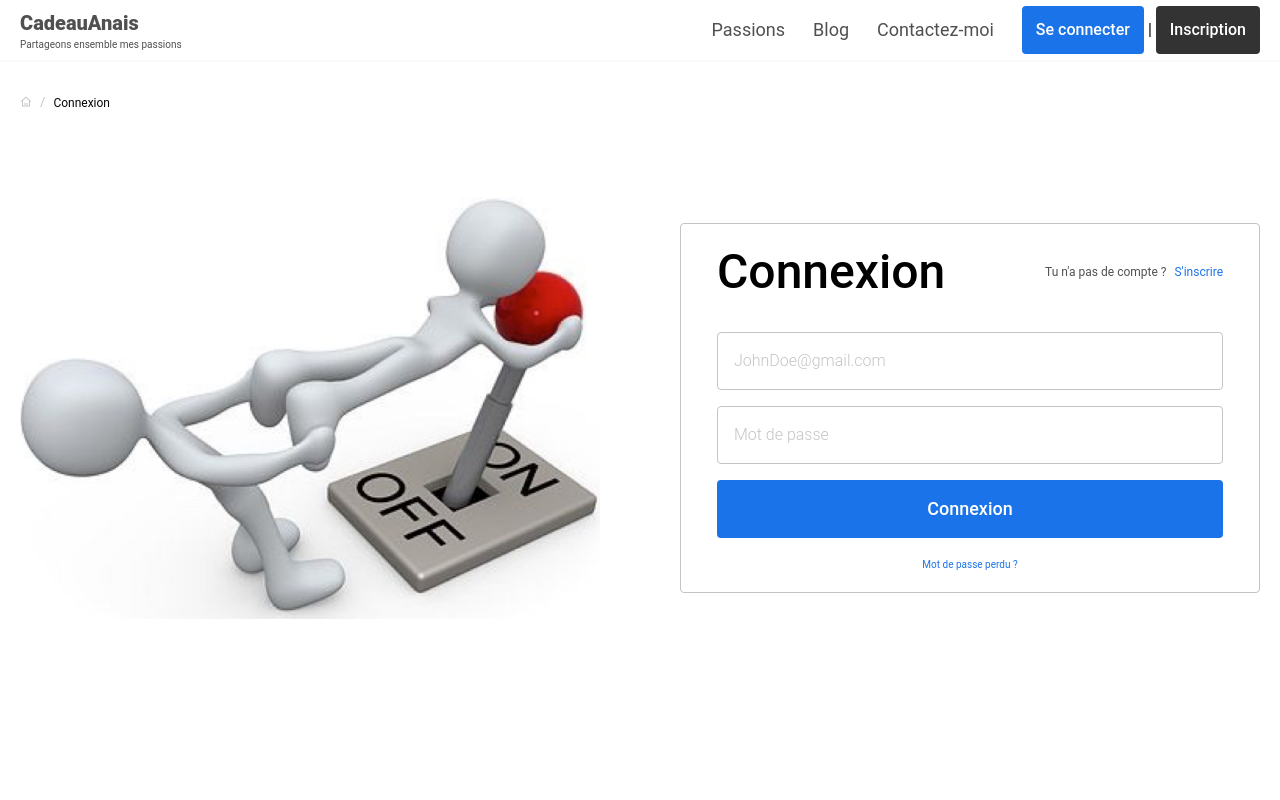
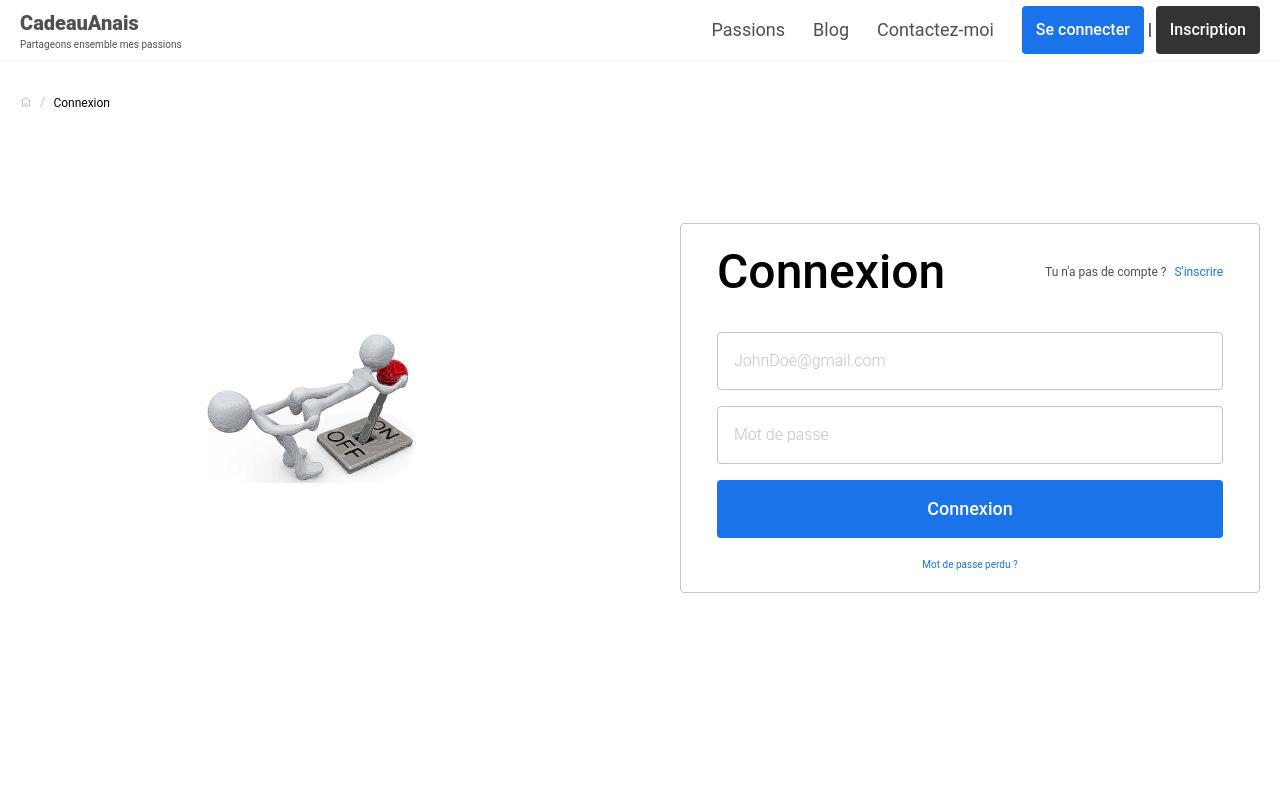
Before and after one commit to lespacito/anaisrepo, a Next.js app: page /connexion in a window 1280 px wide. Shown: the top 800 px of the page. Built offline with nearby package versions, Linux system fonts and the light colour scheme; no server answers.

Commit message:
bohnomme svg

```diff
--- a/app/ui/modules/authentification/forget-password/forget-password.view.tsx
+++ b/app/ui/modules/authentification/forget-password/forget-password.view.tsx
@@ -18,7 +18,7 @@ export const ForgetPasswordView = ({ form }: Props) => {
           <div className="relative w-full h-[532px]">
             <Image
               fill
-              src={"/assets/img/bohnomme.png"}
+              src={"/assets/img/bohnomme.svg"}
               alt="bohnomme blanc"
               className="object-scale-down"
             />
@@ -34,7 +34,7 @@ export const ForgetPasswordView = ({ form }: Props) => {
                 <Link href="/connexion">Se connecter</Link>
               </Typography>
             </div>
-            <ForgotForm form={form}/>
+            <ForgotForm form={form} />
           </Box>
         </div>
       </Container>
--- a/app/ui/modules/authentification/login/login.view.tsx
+++ b/app/ui/modules/authentification/login/login.view.tsx
@@ -18,7 +18,7 @@ export const LoginView = ({ form }: Props) => {
           <div className="relative w-full h-[532px]">
             <Image
               fill
-              src={"/assets/img/bohnomme.png"}
+              src={"/assets/img/bohnomme.svg"}
               alt="bohnomme blanc"
               className="object-scale-down"
             />
--- a/app/ui/modules/authentification/register/register.view.tsx
+++ b/app/ui/modules/authentification/register/register.view.tsx
@@ -18,7 +18,7 @@ export const RegisterView = ({ form }: Props) => {
           <div className="relative w-full h-[532px]">
             <Image
               fill
-              src={"/assets/img/bohnomme.png"}
+              src={"/assets/img/bohnomme.svg"}
               alt="bohnomme blanc"
               className="object-scale-down"
             />
```
Also changed, not shown: public/assets/img/bohnomme.png (deleted), public/assets/img/bohnomme.svg (added).
